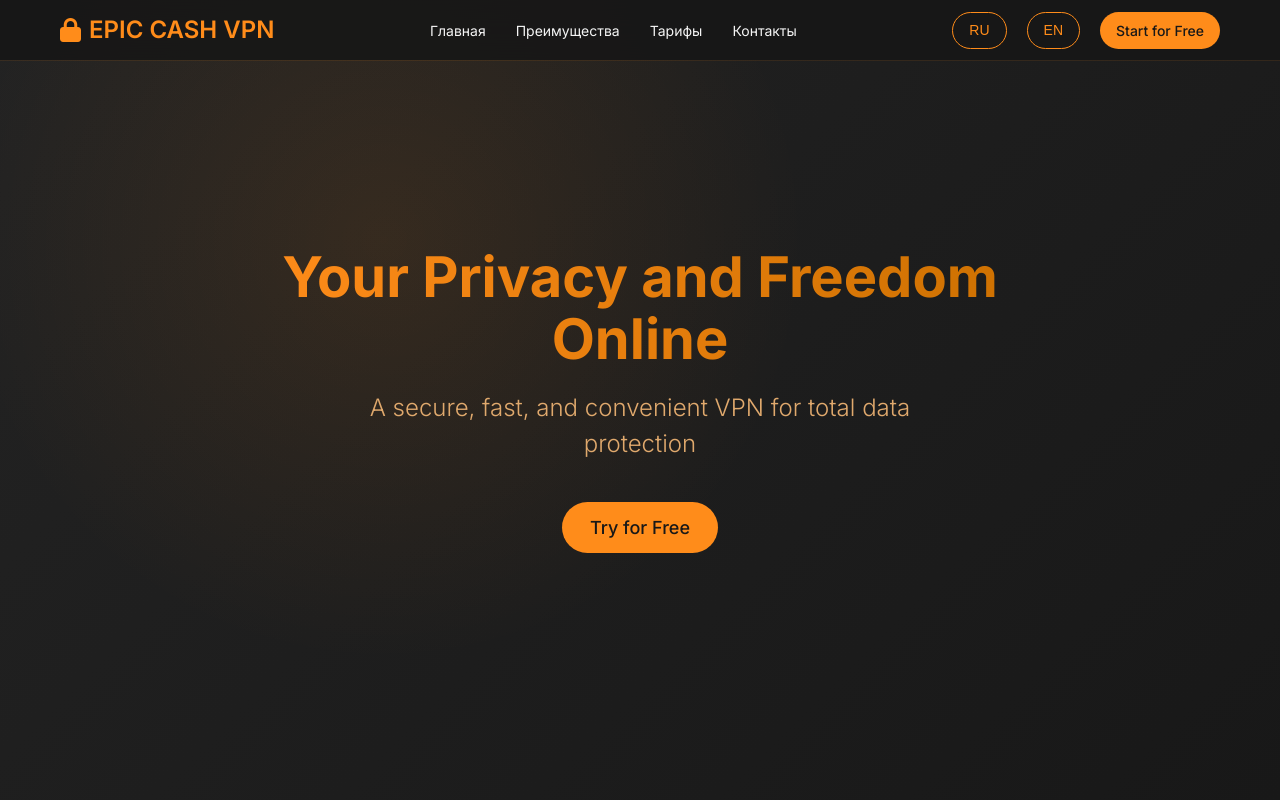
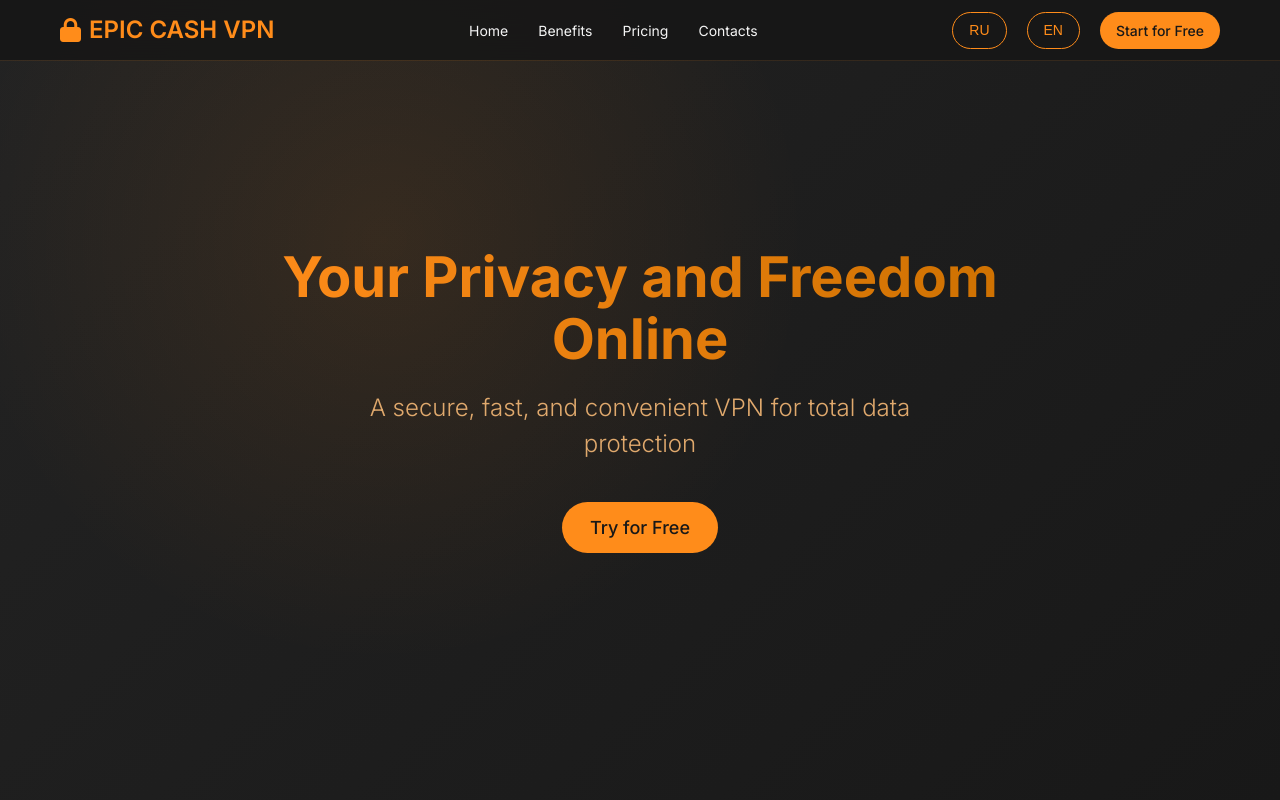
Before and after one commit to RoXyGeNOFF/EpicCashVPN, a plain HTML site: page index.html in a window 1280 px wide. Both pictures are taken after a click on the button "EN". Shown: the top 800 px of the page. Drawn offline with Linux system fonts and the light colour scheme.

Commit message:
Add files via upload

```diff
--- a/index.html
+++ b/index.html
@@ -261,7 +261,10 @@
         }
 
         .plan-card.popular::before {
-            content: "Самый популярный";
+            /* content удалён, теперь используется отдельный элемент */
+            display: none;
+        }
+        .plan-popular-label {
             position: absolute;
             top: 0;
             left: 0;
@@ -272,6 +275,9 @@
             font-weight: 600;
             padding: 5px;
             letter-spacing: 0.5px;
+            border-top-left-radius: 20px;
+            border-top-right-radius: 20px;
+            z-index: 2;
         }
 
         .plan-title {
@@ -444,10 +450,10 @@
                 EPIC CASH VPN
             </div>
             <div class="nav-links">
-                <a href="#hero">Главная</a>
-                <a href="#features">Преимущества</a>
-                <a href="#pricing">Тарифы</a>
-                <a href="#contacts">Контакты</a>
+                <a href="#hero" data-i18n="nav.home">Главная</a>
+                <a href="#features" data-i18n="nav.features">Преимущества</a>
+                <a href="#pricing" data-i18n="nav.pricing">Тарифы</a>
+                <a href="#contacts" data-i18n="nav.contacts">Контакты</a>
             </div>
             <div class="nav-actions">
                 <button id="lang-ru" class="btn btn-outline" style="min-width:40px;">RU</button>
@@ -519,6 +525,7 @@
                 <a href="https://t.me/EpicPayVPNbot" class="btn btn-outline" target="_blank" rel="noopener" data-i18n="pricing.choose">Выбрать</a>
             </div>
             <div class="plan-card popular">
+                <div class="plan-popular-label" data-i18n="pricing.popular">Самый популярный</div>
                 <h3 class="plan-title" data-i18n="pricing.3m">3 месяца</h3>
                 <div class="plan-price"><span data-i18n="pricing.price3m">559₽</span><span data-i18n="pricing.per_month">/мес</span></div>
                 <div class="plan-savings" data-i18n="pricing.save20">Экономия 20%</div>
@@ -636,6 +643,10 @@
         const translations = {
             ru: {
                 'nav.start': 'Начать бесплатно',
+                'nav.home': 'Главная',
+                'nav.features': 'Преимущества',
+                'nav.pricing': 'Тарифы',
+                'nav.contacts': 'Контакты',
                 'hero.title': 'Ваша анонимность и свобода в интернете',
                 'hero.subtitle': 'Безопасный, быстрый и удобный VPN для полной защиты ваших данных',
                 'hero.try': 'Попробовать бесплатно',
@@ -701,9 +712,14 @@
                 'pricing.price3m': '559₽',
                 'pricing.price6m': '419₽',
                 'pricing.price1y': '279₽',
+                'pricing.popular': 'Самый популярный',
             },
             en: {
                 'nav.start': 'Start for Free',
+                'nav.home': 'Home',
+                'nav.features': 'Benefits',
+                'nav.pricing': 'Pricing',
+                'nav.contacts': 'Contacts',
                 'hero.title': 'Your Privacy and Freedom Online',
                 'hero.subtitle': 'A secure, fast, and convenient VPN for total data protection',
                 'hero.try': 'Try for Free',
@@ -769,6 +785,7 @@
                 'pricing.price3m': '$7.99',
                 'pricing.price6m': '$5.99',
                 'pricing.price1y': '$3.99',
+                'pricing.popular': 'Most Popular',
             }
         };
 
@@ -777,7 +794,17 @@
             document.querySelectorAll('[data-i18n]').forEach(el => {
                 const key = el.getAttribute('data-i18n');
                 if (translations[lang][key]) {
-                    el.textContent = translations[lang][key];
+                    // Если элемент содержит только текст, заменяем textContent
+                    if (el.childNodes.length === 1 && el.childNodes[0].nodeType === Node.TEXT_NODE) {
+                        el.textContent = translations[lang][key];
+                    } else {
+                        // Если есть вложенные элементы, заменяем только текстовые узлы
+                        el.childNodes.forEach(node => {
+                            if (node.nodeType === Node.TEXT_NODE) {
+                                node.textContent = translations[lang][key];
+                            }
+                        });
+                    }
                 }
             });
         }
```
